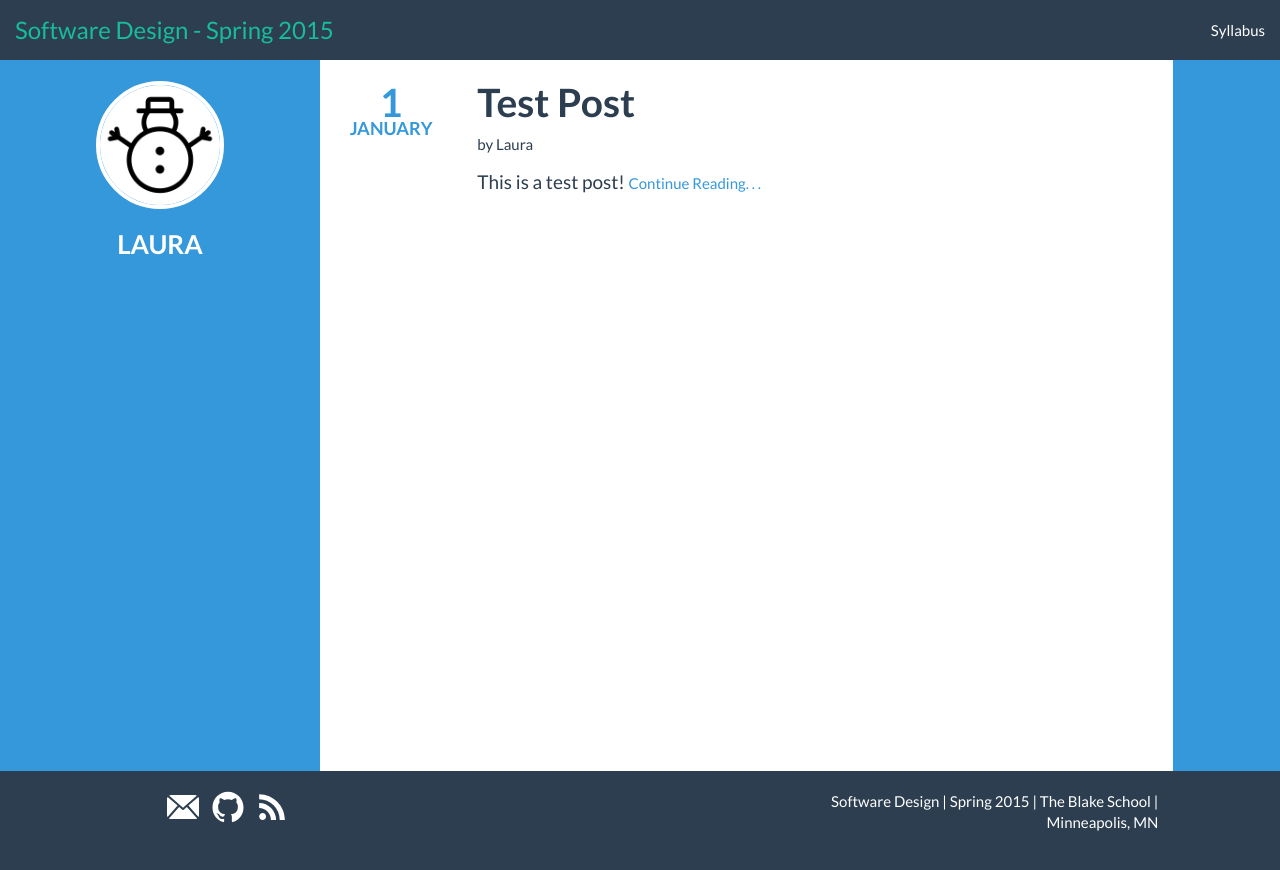
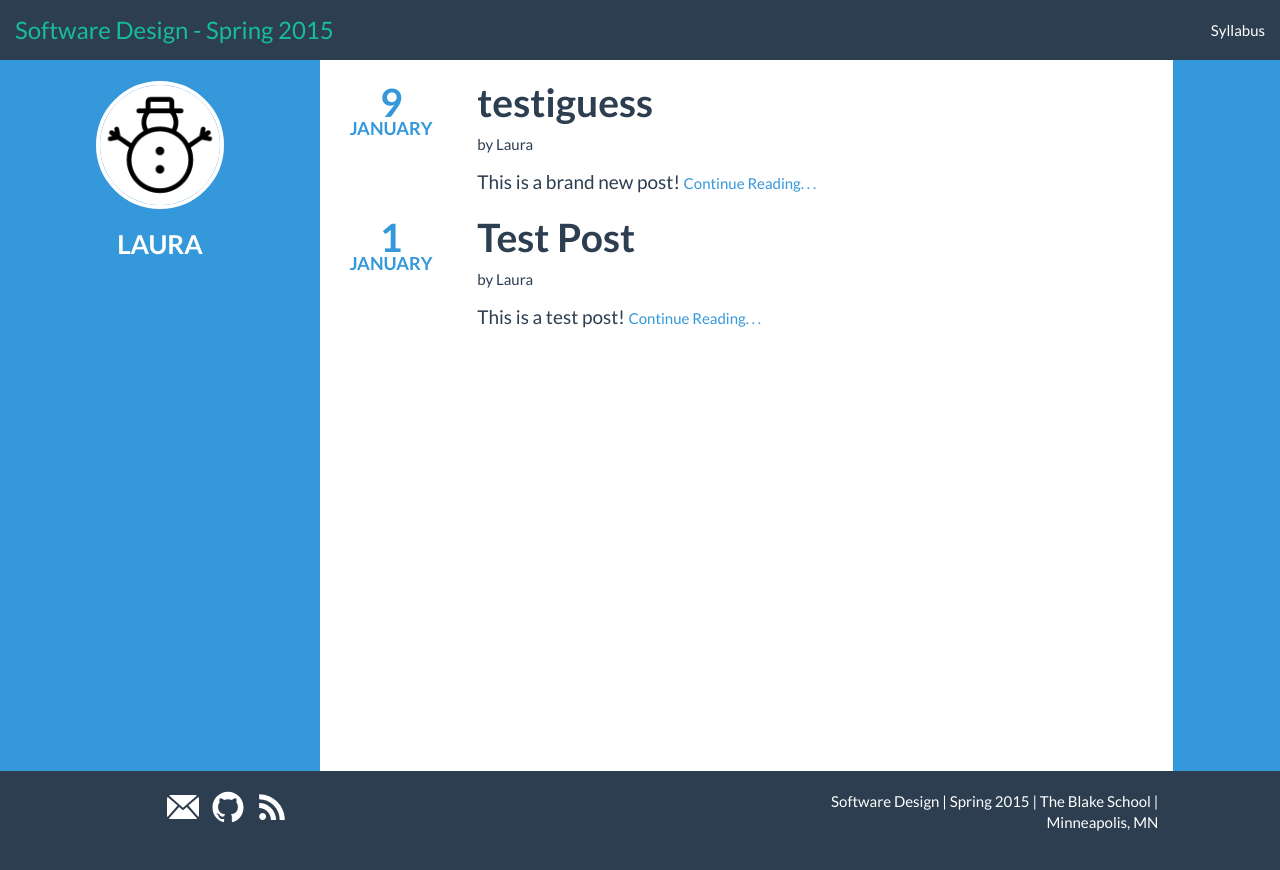
Before and after one commit to BlakeCS-Spring2015/blakecs-spring2015.github.io, a Jekyll site: the page built from laura/index.html, in a window 1280 px wide. Shown: the top 870 px of the page. Built offline with Jekyll 4.4.1, drawn with Linux system fonts in a browser that asks for light colours.

Commit message:
added words

```diff
--- /dev/null
+++ b/laura/_posts/2015-01-09-testiguess.md
@@ -0,0 +1,8 @@
+---
+layout: post
+title: "testiguess"
+date: 2015-01-09 10:51:00
+author: laura
+---
+
+This is a brand new post!
```
Also changed, not shown: laura/_posts/2015-01-01-test-post.md (+1 -1 lines).
